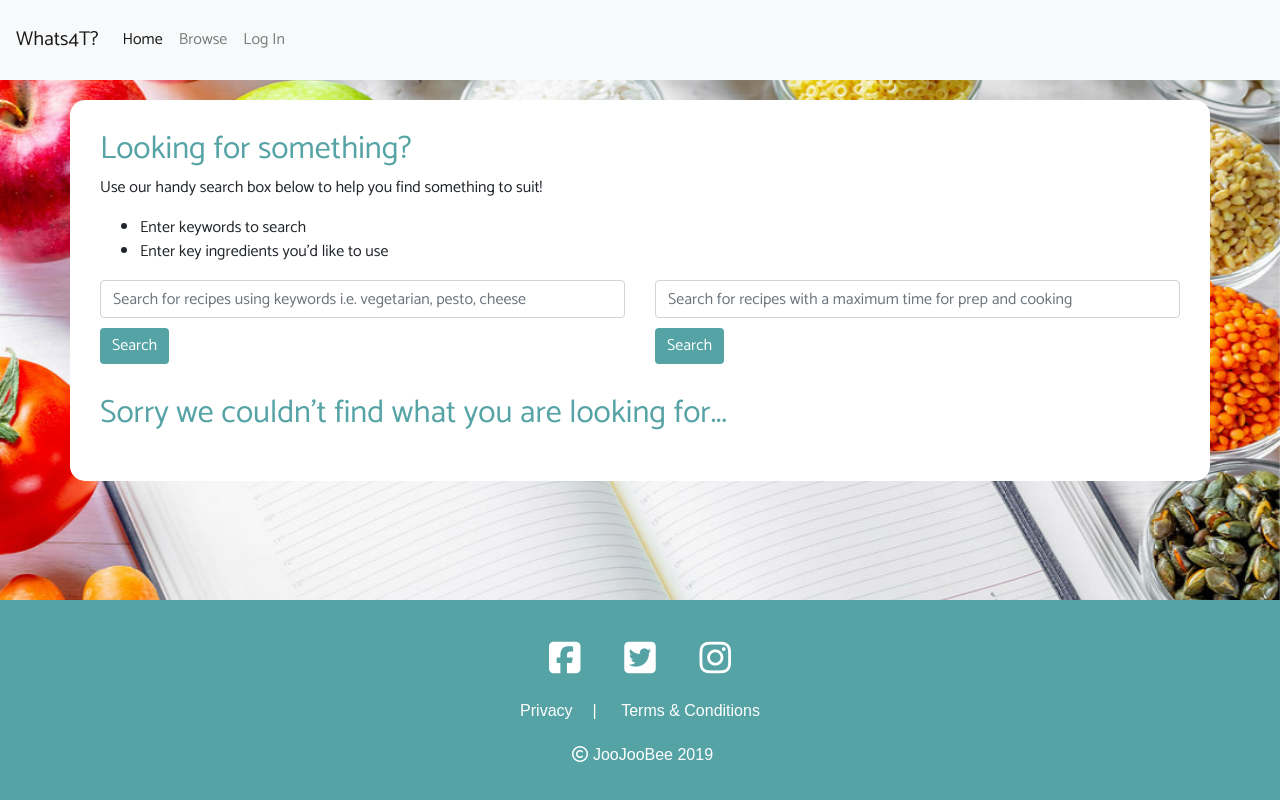
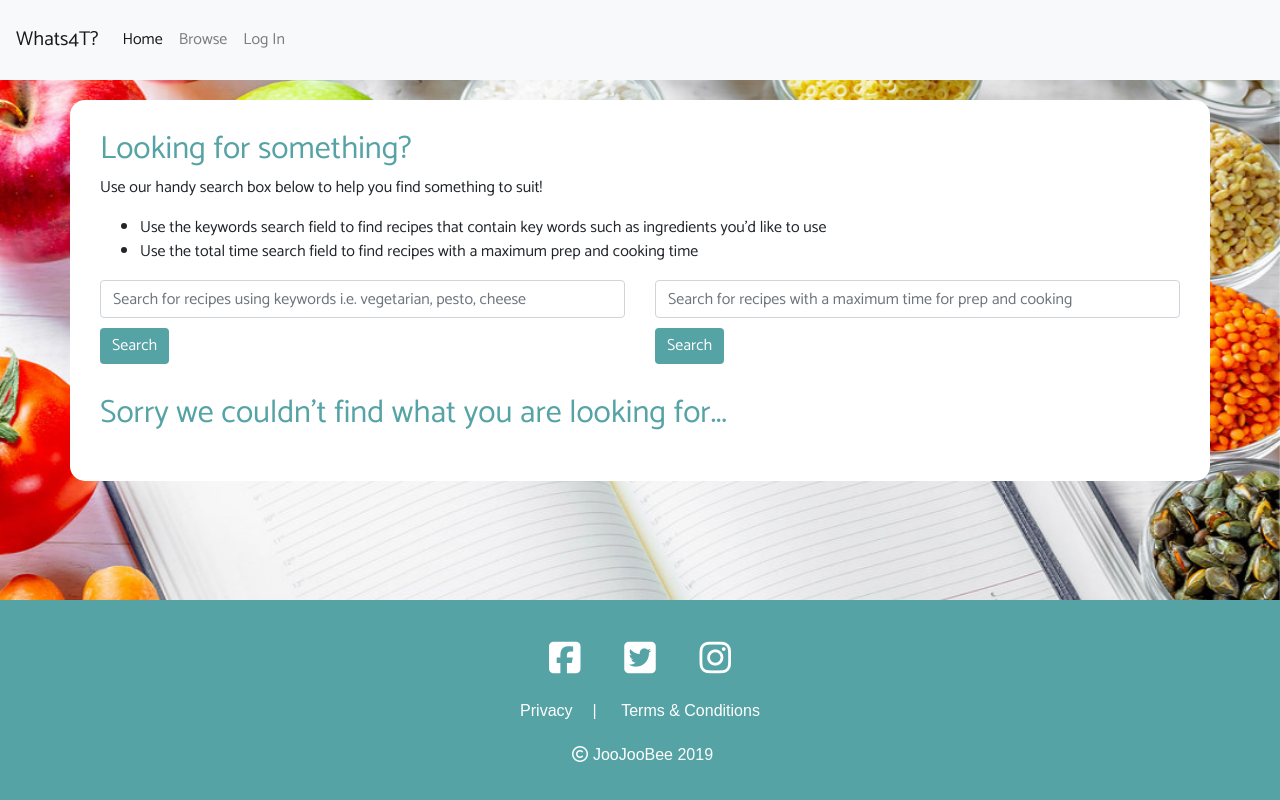
Before and after one commit to Joojoobee87/Whats4T, a Flask app: page /find_recipes_by_keywords in a window 1280 px wide. Run offline with Flask 2, Linux system fonts and the light colour scheme; data that the repository does not hold is empty; some libraries are stand-ins or nearby versions; some web fonts are replaced.

Commit message:
updated <li> to reflect wording on recipes.html template

```diff
--- a/templates/reciperesults.html
+++ b/templates/reciperesults.html
@@ -8,8 +8,8 @@
         <h2>Looking for something?</h2>
         <p>Use our handy search box below to help you find something to suit!</p>
         <ul>
-            <li>Enter keywords to search</li>
-            <li>Enter key ingredients you'd like to use</li>
+            <li>Use the keywords search field to find recipes that contain key words such as ingredients you'd like to use</li>
+            <li>Use the total time search field to find recipes with a maximum prep and cooking time </li>
         </ul>
     </div>
 
```
